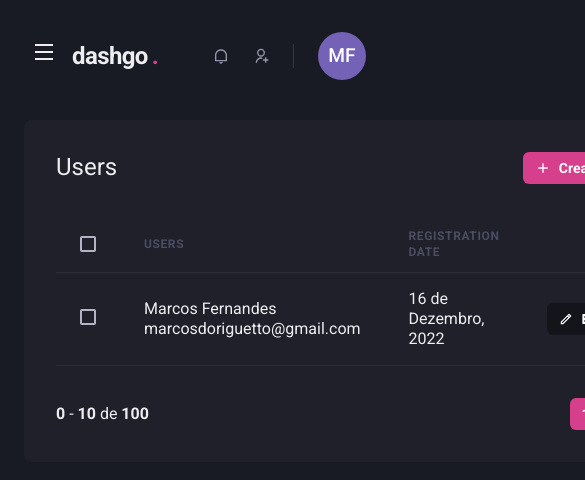
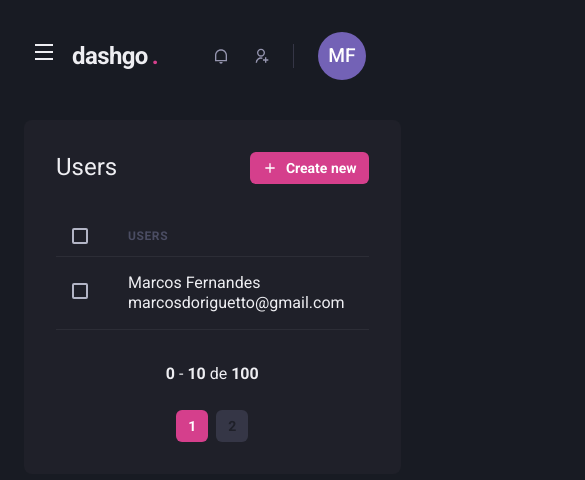
Before and after one commit to marcosdoriguetto/dashgo, a Next.js app: page /users in a window 390 px wide. Shown: the top 480 px of the page, 585 px wide, since content can reach past the window. Built offline with nearby package versions, Linux system fonts and the light colour scheme.

Commit message:
feat: add responsivity in Users page and insert Links in navigation buttons

```diff
--- a/src/components/Pagination/index.tsx
+++ b/src/components/Pagination/index.tsx
@@ -1,17 +1,23 @@
-import { Box, HStack } from "@chakra-ui/react";
+import { Box, Stack } from "@chakra-ui/react";
 import { PaginationItem } from "./PaginationItem";
 
 export function Pagination() {
   return (
-    <HStack mt="8" spacing="6" justify="space-between" align="center">
+    <Stack
+      direction={["column", "row"]}
+      mt="8"
+      spacing="6"
+      justify="space-between"
+      align="center"
+    >
       <Box>
         <strong>0</strong> - <strong>10</strong> de <strong>100</strong>
       </Box>
 
-      <HStack spacing="2">
+      <Stack direction="row" spacing="2">
         <PaginationItem number={1} isCurrent />
         <PaginationItem number={2} />
-      </HStack>
-    </HStack>
+      </Stack>
+    </Stack>
   );
 }
--- a/src/components/Sidebar/NavLink.tsx
+++ b/src/components/Sidebar/NavLink.tsx
@@ -1,14 +1,18 @@
-import { Icon, Link, Text } from "@chakra-ui/react";
+import Link from "next/link";
+
+import { Icon, Link as ChakraLink, Text } from "@chakra-ui/react";
 
 import { NavLinkProps } from "./Sidebar.interface";
 
-export function NavLink({ title, icon, ...rest }: NavLinkProps) {
+export function NavLink({ title, icon, href, ...rest }: NavLinkProps) {
   return (
-    <Link display="flex" alignItems="center" py="1" {...rest}>
-      <Icon as={icon} fontSize="20" />
-      <Text ml="4" fontWeight="medium">
-        {title}
-      </Text>
+    <Link href={href} passHref>
+      <ChakraLink display="flex" alignItems="center" py="1" {...rest}>
+        <Icon as={icon} fontSize="20" />
+        <Text ml="4" fontWeight="medium">
+          {title}
+        </Text>
+      </ChakraLink>
     </Link>
   );
 }
--- a/src/components/Sidebar/Sidebar.interface.ts
+++ b/src/components/Sidebar/Sidebar.interface.ts
@@ -9,4 +9,5 @@ export interface NavSectionProps {
 export interface NavLinkProps extends ChakraLinkProps {
   title: string;
   icon: ElementType;
+  href: string;
 }
--- a/src/components/Sidebar/SidebarNav.tsx
+++ b/src/components/Sidebar/SidebarNav.tsx
@@ -13,15 +13,15 @@ export function SidebarNav() {
   return (
     <Stack spacing="12" align="flex-start">
       <NavSection title="GENERAL">
-        <NavLink icon={RiDashboardLine} title="Dashboard" />
+        <NavLink icon={RiDashboardLine} title="Dashboard" href="/dashboard" />
 
-        <NavLink icon={RiContactsLine} title="Users" />
+        <NavLink icon={RiContactsLine} title="Users" href="/users" />
       </NavSection>
 
       <NavSection title="AUTOMATION">
-        <NavLink icon={RiInputMethodLine} title="Forms" />
+        <NavLink icon={RiInputMethodLine} title="Forms" href="/forms" />
 
-        <NavLink icon={RiGitMergeLine} title="Automation" />
+        <NavLink icon={RiGitMergeLine} title="Automation" href="/automation" />
       </NavSection>
     </Stack>
   );
--- a/src/pages/dashboard.tsx
+++ b/src/pages/dashboard.tsx
@@ -24,7 +24,7 @@ export default function Dashboard() {
           minChildWidth={320}
           alignItems="flex-start"
         >
-          <Box p="8" pb="4" bg="gray.800" borderRadius={8}>
+          <Box p={["6", "8"]} pb="4" bg="gray.800" borderRadius={8}>
             <Text fontSize="lg" mb="4">
               Subscribers of the week
             </Text>
@@ -32,7 +32,7 @@ export default function Dashboard() {
             <Chart options={options} series={series} type="area" height={160} />
           </Box>
 
-          <Box p="8" pb="4" bg="gray.800" borderRadius={8}>
+          <Box p={["6", "8"]} pb="4" bg="gray.800" borderRadius={8}>
             <Text fontSize="lg" mb="4">
               Open rate
             </Text>
--- a/src/pages/users/index.tsx
+++ b/src/pages/users/index.tsx
@@ -12,7 +12,10 @@ import {
   Thead,
   Tr,
   Text,
+  useBreakpointValue,
+  IconButton,
 } from "@chakra-ui/react";
+import Link from "next/link";
 import { RiAddLine as AddIcon, RiPencilLine as EditIcon } from "react-icons/ri";
 
 import { Header } from "../../components/Header";
@@ -20,6 +23,11 @@ import { Pagination } from "../../components/Pagination";
 import { Sidebar } from "../../components/Sidebar";
 
 export default function UserList() {
+  const isWideVersion = useBreakpointValue({
+    base: false,
+    lg: true,
+  });
+
   return (
     <Box>
       <Header />
@@ -33,6 +41,7 @@ export default function UserList() {
               Users
             </Heading>
 
+            <Link href="/users/create" passHref>
               <Button
                 as="a"
                 size="sm"
@@ -42,22 +51,23 @@ export default function UserList() {
               >
                 Create new
               </Button>
+            </Link>
           </Flex>
 
           <Table colorScheme="whiteAlpha">
             <Thead>
               <Tr>
-                <Th px="6" color="gray.300" w="8">
+                <Th px={["4", "4", "6"]} color="gray.300" w="8">
                   <Checkbox colorScheme="pink" />
                 </Th>
                 <Th>Users</Th>
-                <Th>Registration date</Th>
-                <Th w="8"></Th>
+                {isWideVersion && <Th>Registration date</Th>}
+                {isWideVersion && <Th></Th>}
               </Tr>
             </Thead>
             <Tbody>
               <Tr>
-                <Td px="6">
+                <Td px={["4", "4", "6"]}>
                   <Checkbox colorScheme="pink" />
                 </Td>
                 <Td>
@@ -66,7 +76,9 @@ export default function UserList() {
                     <Text>marcosdoriguetto@gmail.com</Text>
                   </Box>
                 </Td>
-                <Td>16 de Dezembro, 2022</Td>
+                {isWideVersion && <Td>16 de Dezembro, 2022</Td>}
+
+                {isWideVersion && (
                   <Td>
                     <Button
                       as="a"
@@ -78,6 +90,7 @@ export default function UserList() {
                       Edit
                     </Button>
                   </Td>
+                )}
               </Tr>
             </Tbody>
           </Table>
```
Also changed, not shown: src/pages/users/create.tsx (+10 -5 lines). Lines whose indentation alone changed are shown as unchanged.
